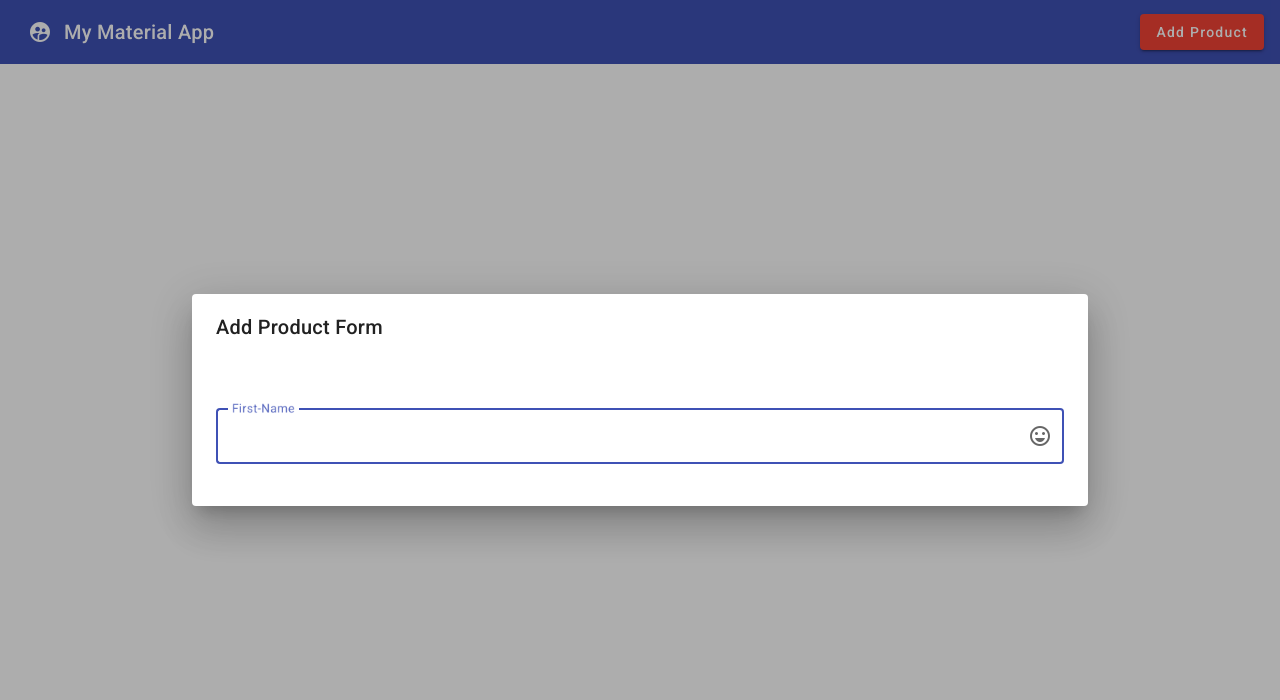
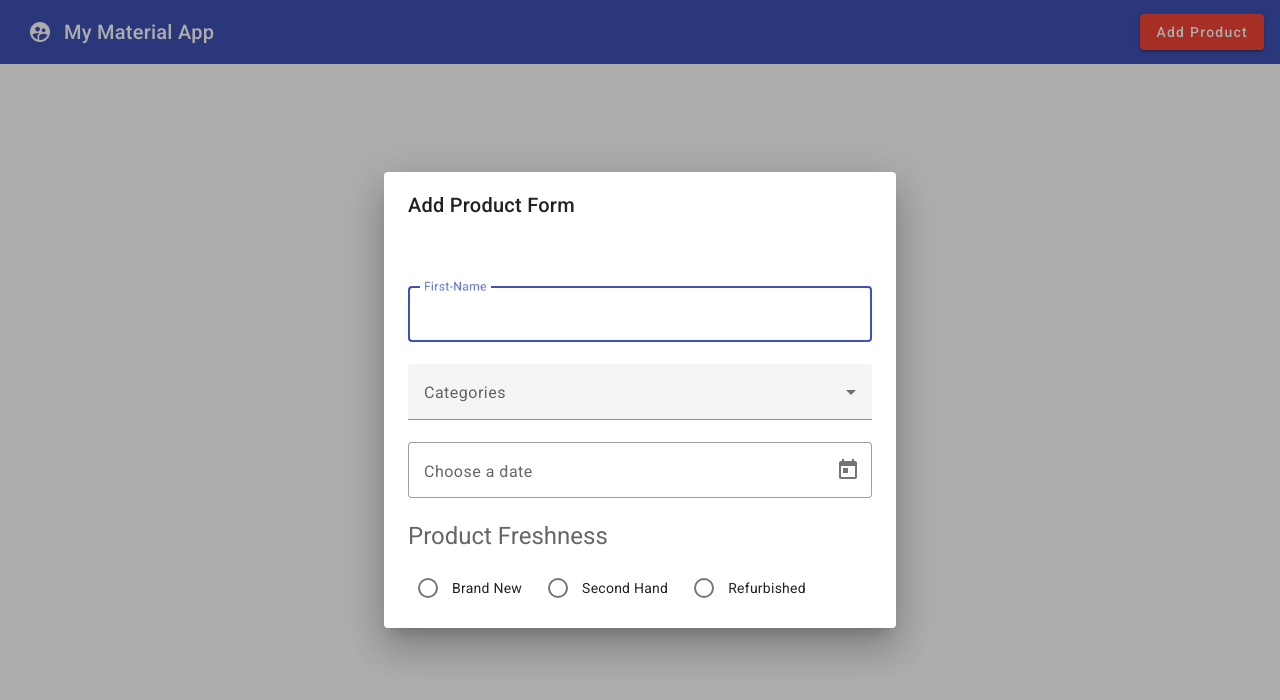
Before and after one commit to VarVergErgos/Angular-Kurs-Mat, an Angular app: page / in a window 1280 px wide. Both pictures are taken after a click on the button "Add Product". Shown: the top 700 px of the page. Built offline with nearby package versions, Linux system fonts and the light colour scheme.

Commit message:
add input fields datepicker select button

```diff
--- a/src/app/app.component.ts
+++ b/src/app/app.component.ts
@@ -1,6 +1,8 @@
 import { Component } from '@angular/core';
 import {MatDialog, MAT_DIALOG_DATA, MatDialogRef} from '@angular/material/dialog';
 import { DialogComponent } from './dialog/dialog.component';
+
+
 
 @Component({
   selector: 'app-root',
@@ -16,7 +18,7 @@ export class AppComponent {
 
   openDialog() {
     this.dialog.open(DialogComponent, {
-    width:'70%'
+    width:'40%'
 
     });
 
--- a/src/app/dialog/dialog.component.css
+++ b/src/app/dialog/dialog.component.css
@@ -1,3 +1,7 @@
 mat-form-field{
     width: 100%;
 }
+
+.mat-mdc-radio-button ~ .mat-mdc-radio-button {
+  margin-left: 16px;
+}
--- a/src/app/dialog/dialog.component.html
+++ b/src/app/dialog/dialog.component.html
@@ -1,12 +1,32 @@
 <h1 mat-dialog-title>Add Product Form</h1>
-<br>
+<br />
+
 <div mat-dialog-content>
-
-    <mat-form-field appearance="outline">
+  <mat-form-field appearance="outline">
     <mat-label>First-Name</mat-label>
-    <input matInput placeholder="First Name">
-    <mat-icon matSuffix>sentiment_very_satisfied</mat-icon>
-  <!--  <mat-hint>Hint</mat-hint>  -->
+    <input matInput placeholder="Firstname" />
   </mat-form-field>
 
+  <mat-form-field appearance="fill">
+    <mat-label>Categories</mat-label>
+    <mat-select placeholder="Category">
+      <mat-option value="Fruits">Fruits</mat-option>
+      <mat-option value="Vegetables">Vegetables</mat-option>
+      <mat-option value="Electronics">Electronics</mat-option>
+    </mat-select>
+  </mat-form-field>
+
+  <mat-form-field appearance="outline">
+    <mat-label>Choose a date</mat-label>
+    <input matInput [matDatepicker]="picker" />
+    <mat-datepicker-toggle matIconSuffix [for]="picker"></mat-datepicker-toggle>
+    <mat-datepicker #picker></mat-datepicker>
+  </mat-form-field>
+
+  <label for=""><h1>Product Freshness</h1></label>
+  <mat-radio-group aria-label="Select an option">
+    <mat-radio-button *ngFor="let fresh of freshnesslist" [value]="fresh">{{
+      fresh
+    }}</mat-radio-button>
+  </mat-radio-group>
 </div>
--- a/src/app/dialog/dialog.component.ts
+++ b/src/app/dialog/dialog.component.ts
@@ -1,10 +1,17 @@
-import { Component } from '@angular/core';
+import { Component, OnInit } from '@angular/core';
+
 
 @Component({
   selector: 'app-dialog',
   templateUrl: './dialog.component.html',
-  styleUrls: ['./dialog.component.css']
+  styleUrls: ['./dialog.component.css'],
 })
 export class DialogComponent {
+  constructor() {}
+freshnesslist = ["Brand New", "Second Hand", "Refurbished"]
+
+ngOnInit() :void{
 
 }
+
+}
--- a/src/index.html
+++ b/src/index.html
@@ -1,5 +1,5 @@
 <!doctype html>
-<html lang="en">
+<html lang="de">
 <head>
   <meta charset="utf-8">
   <title>AngularKursMat</title>
```
Also changed, not shown: src/app/app.module.ts (+11 -1 lines), 1 other file (tests, documents, lock files or other folders).
